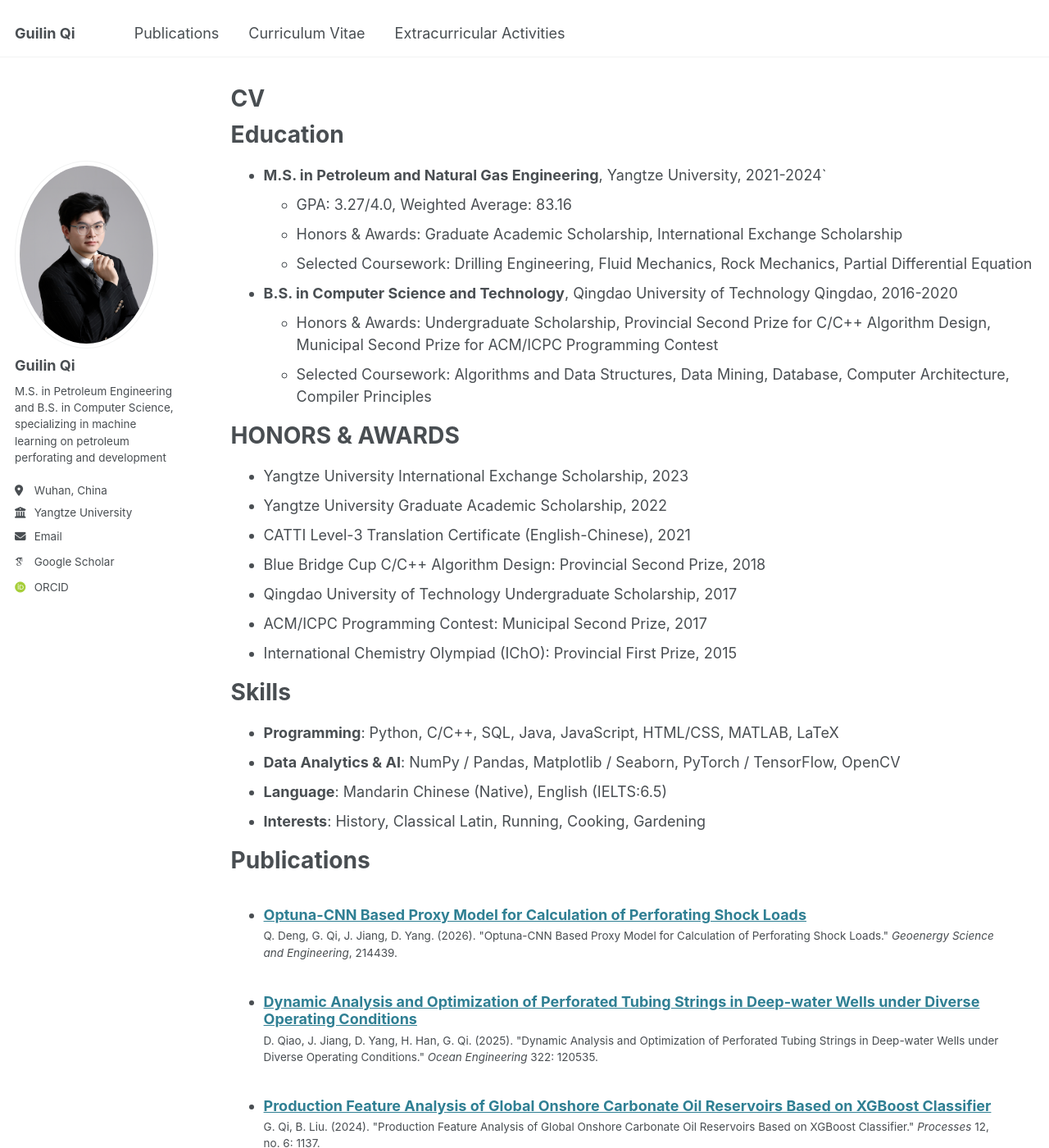
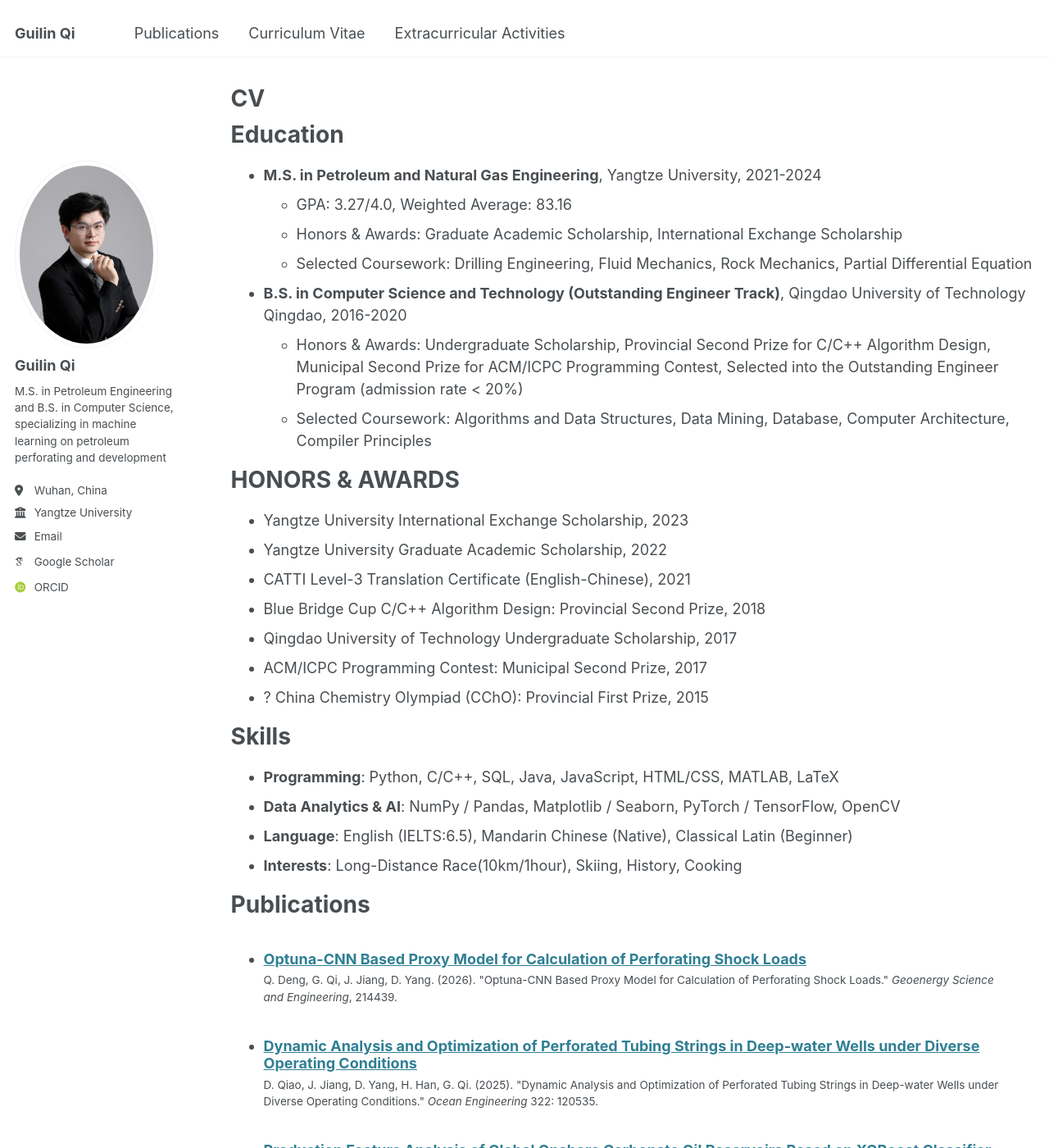
Before and after one commit to Trallin/Trallin.github.io, a Jekyll site: the page built from _pages/cv.md, in a window 1280 px wide and 1400 px high. Shown: the whole window at 82% size. Built offline with Jekyll 4.4.1, drawn with Linux system fonts in a browser that asks for light colours; some web fonts are replaced; some of the changed text lies outside the part shown.

Commit message:
update overall

```diff
--- a/_pages/cv.md
+++ b/_pages/cv.md
@@ -11,13 +11,13 @@ redirect_from:
 
 Education
 ======
-* **M.S. in Petroleum and Natural Gas Engineering**, Yangtze University, 2021-2024`
+* **M.S. in Petroleum and Natural Gas Engineering**, Yangtze University, 2021-2024
   * GPA: 3.27/4.0, Weighted Average: 83.16
   * Honors & Awards: Graduate Academic Scholarship, International Exchange Scholarship
   * Selected Coursework: Drilling Engineering, Fluid Mechanics, Rock Mechanics, Partial Differential Equation
 
-* **B.S. in Computer Science and Technology**, Qingdao University of Technology	Qingdao, 2016-2020
-  * Honors & Awards: Undergraduate Scholarship, Provincial Second Prize for C/C++ Algorithm Design, Municipal Second Prize for ACM/ICPC Programming Contest
+* **B.S. in Computer Science and Technology (Outstanding Engineer Track)**, Qingdao University of Technology	Qingdao, 2016-2020
+  * Honors & Awards: Undergraduate Scholarship, Provincial Second Prize for C/C++ Algorithm Design, Municipal Second Prize for ACM/ICPC Programming Contest, Selected into the Outstanding Engineer Program (admission rate < 20%)
   * Selected Coursework: Algorithms and Data Structures, Data Mining, Database, Computer Architecture, Compiler Principles
 
 <!-- Work experience
@@ -72,14 +72,14 @@ HONORS & AWARDS
 * Blue Bridge Cup C/C++ Algorithm Design: Provincial Second Prize,	2018
 * Qingdao University of Technology Undergraduate Scholarship,	2017
 * ACM/ICPC Programming Contest: Municipal Second Prize,	2017
-* International Chemistry Olympiad (IChO): Provincial First Prize,	2015
+* ?	China Chemistry Olympiad (CChO): Provincial First Prize,	2015
 
 Skills
 ======
 * **Programming**: Python, C/C++, SQL, Java, JavaScript, HTML/CSS, MATLAB, LaTeX
 * **Data Analytics & AI**: NumPy / Pandas, Matplotlib / Seaborn, PyTorch / TensorFlow, OpenCV
-* **Language**: Mandarin Chinese (Native), English (IELTS:6.5)
-* **Interests**: History, Classical Latin, Running, Cooking, Gardening
+* **Language**: English (IELTS:6.5), Mandarin Chinese (Native), Classical Latin (Beginner)
+* **Interests**: Long-Distance Race(10km/1hour), Skiing, History, Cooking
 
 Publications
 ======
```
Also changed, not shown: _extracurricular/extracurricular-1-2023-07-01-ntu-summer.md (+4 -4 lines), _extracurricular/extracurricular-2-2023-08-01-tac.md (+1 -1 lines), _extracurricular/extracurricular-4-2016-10-01-academic-assistant.md (+1 -1 lines), _publications/Journal Articles/2026-02-01-paper-title-number-7.md (+8 -2 lines), _publications/Under Reviews/2024-03-01-paper-title-number-1.md (deleted, +0 -13 lines), _publications/Under Reviews/2024-04-01-paper-title-number-1.md (renamed from _publications/Under Reviews/2024-04-01-paper-title-number-2.md).
